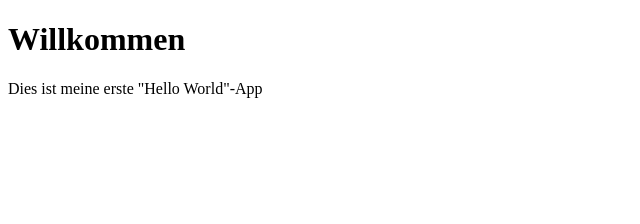
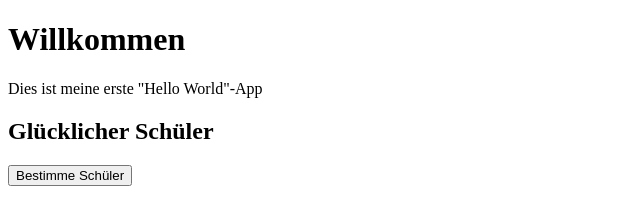
Before and after one commit to bft2014-11/HelloWorld, a plain HTML site: page index.html in a window 1280 px wide. Shown: the whole page, without its empty margins (0-640 px from the left). Drawn offline with Linux system fonts and the light colour scheme.

Commit message:
Funktion für glückliche Schüler eingebaut
Erstes Beispiel für JavaScript

```diff
--- a/index.html
+++ b/index.html
@@ -7,5 +7,15 @@
   <body>
     <h1>Willkommen</h1>
     <p>Dies ist meine erste "Hello World"-App</p>
+    <h2>Glücklicher Schüler</h2>
+    <button onclick="zeigeSchüler();">Bestimme Schüler</button>
+    <div id="ausgabe"></div>
+    <script>
+      function zeigeSchüler{
+        var schülerliste =["Hugo", "Irene", "Agape", "Wallarich"];
+        var zufall = Math.floor(Math.random()*schülerliste.length);
+        document.getElementById("ausgabe").innerHTML=schülerliste[zufall];
+      }
+    </script>
   </body>
 </html>
```
